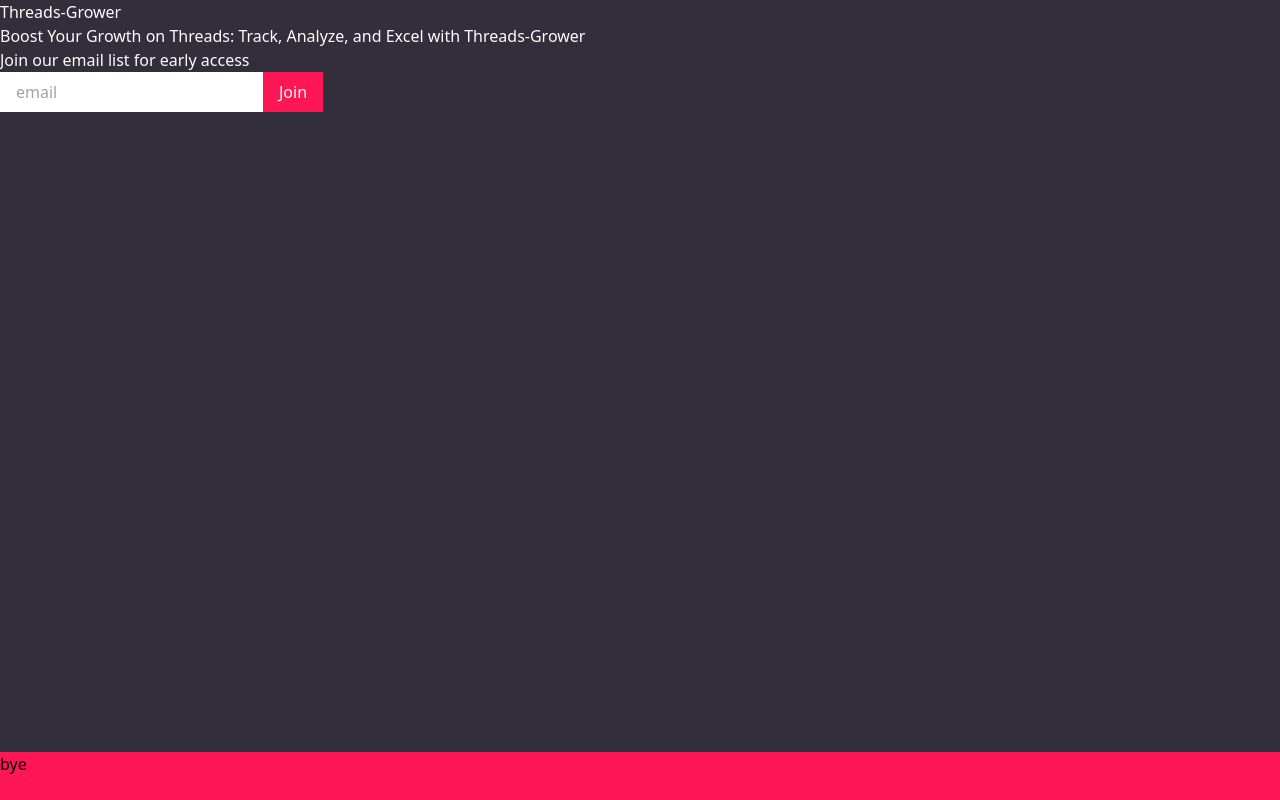
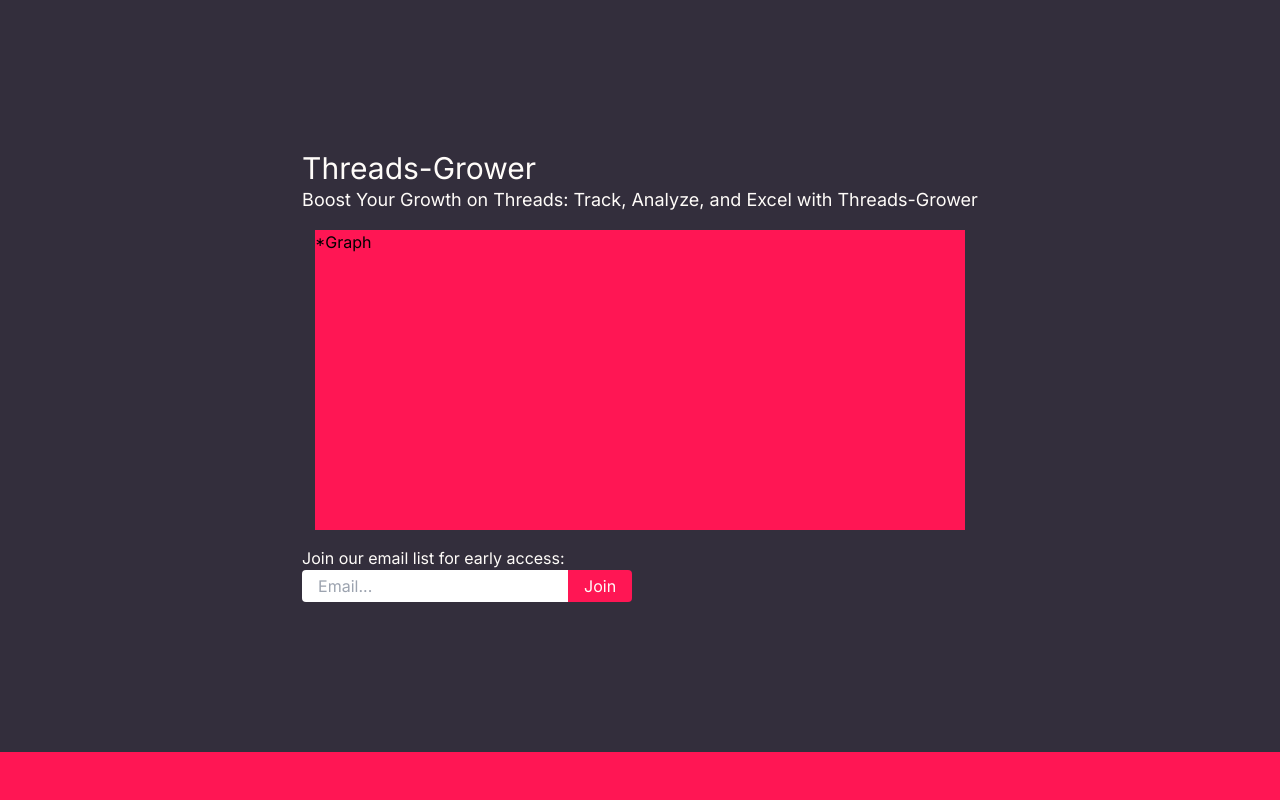
Before and after one commit to mkotik/threadsgrower-landingpage, a Next.js app: page / in a window 1280 px wide. Built offline with nearby package versions, Linux system fonts and the light colour scheme.

Commit message:
more styles

```diff
--- a/src/app/page.tsx
+++ b/src/app/page.tsx
@@ -2,21 +2,31 @@
 
 export default function Home() {
   return (
-    <body className="flex flex-col min-h-screen bg-red-100 ">
+    <div className="flex flex-col min-h-screen bg-red-100 ">
       {/* <nav className="h-12 bg-black">hi</nav> */}
-      <main className="flex-grow bg-black">
-        <h3 className="text-white">Threads-Grower</h3>
-        <p className="text-white">
-          Boost Your Growth on Threads: Track, Analyze, and Excel with
-          Threads-Grower
-        </p>
-        <p className="text-white">Join our email list for early access</p>
-        <div>
-          <input className="px-4 py-2" placeholder="email" />
-          <button className="px-4 py-2 text-white bg-red">Join</button>
+      <main className="flex items-center flex-grow bg-black">
+        <div className="m-auto w-fit">
+          <h3 className="text-3xl text-white ">Threads-Grower</h3>
+          <p className="mb-4 text-lg text-white">
+            Boost Your Growth on Threads: Track, Analyze, and Excel with
+            Threads-Grower
+          </p>
+          <div className="bg-red w-[650px] h-[300px] m-auto mb-4">*Graph</div>
+          <div className="m-auto">
+            <p className="text-white">Join our email list for early access:</p>
+            <div>
+              <input
+                className="px-4 py-1 rounded-tl rounded-bl focus-visible:outline-none focus-visible:bg-[#f5f5f5]"
+                placeholder="Email..."
+              />
+              <button className="px-4 py-1 text-white rounded-tr rounded-br bg-red">
+                Join
+              </button>
+            </div>
+          </div>
         </div>
       </main>
-      <footer className="h-12 bg-red">bye</footer>
-    </body>
+      <footer className="h-12 bg-red"></footer>
+    </div>
   );
 }
```
